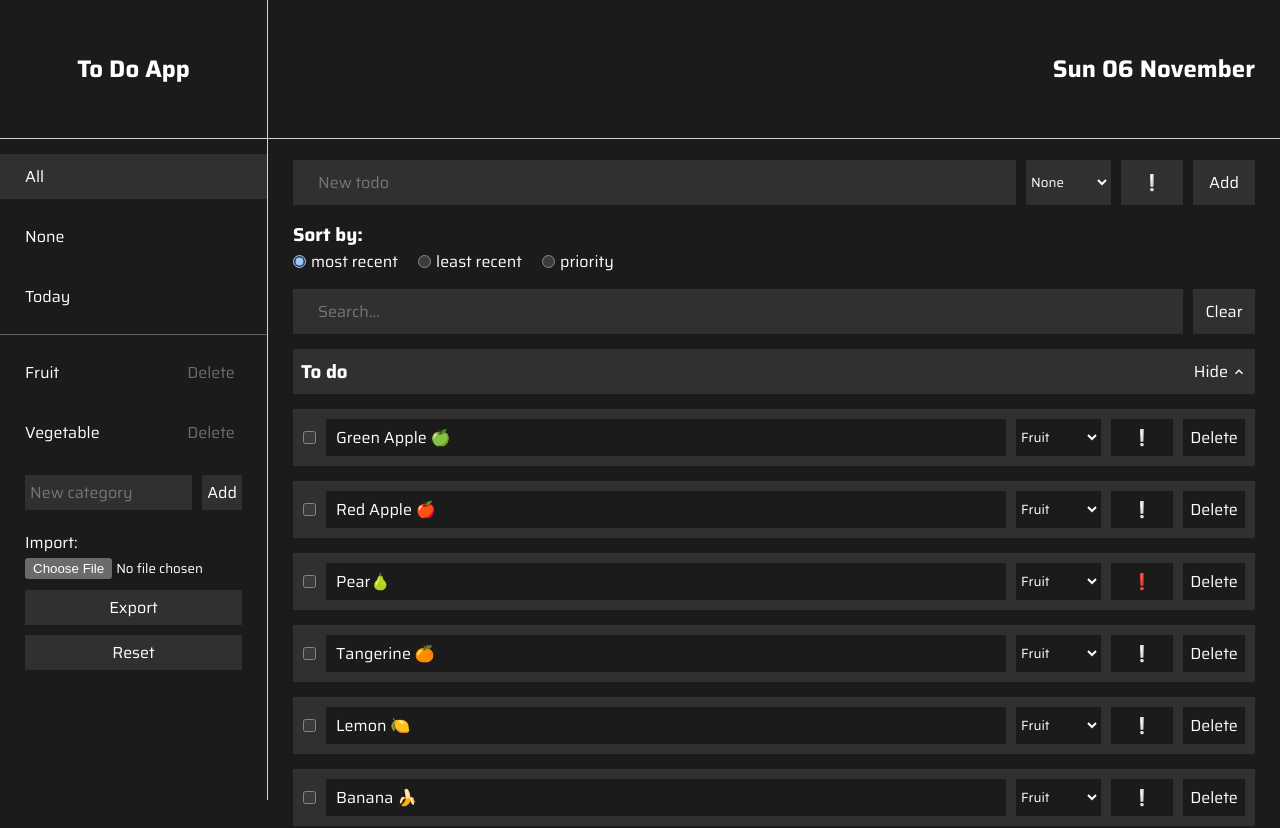
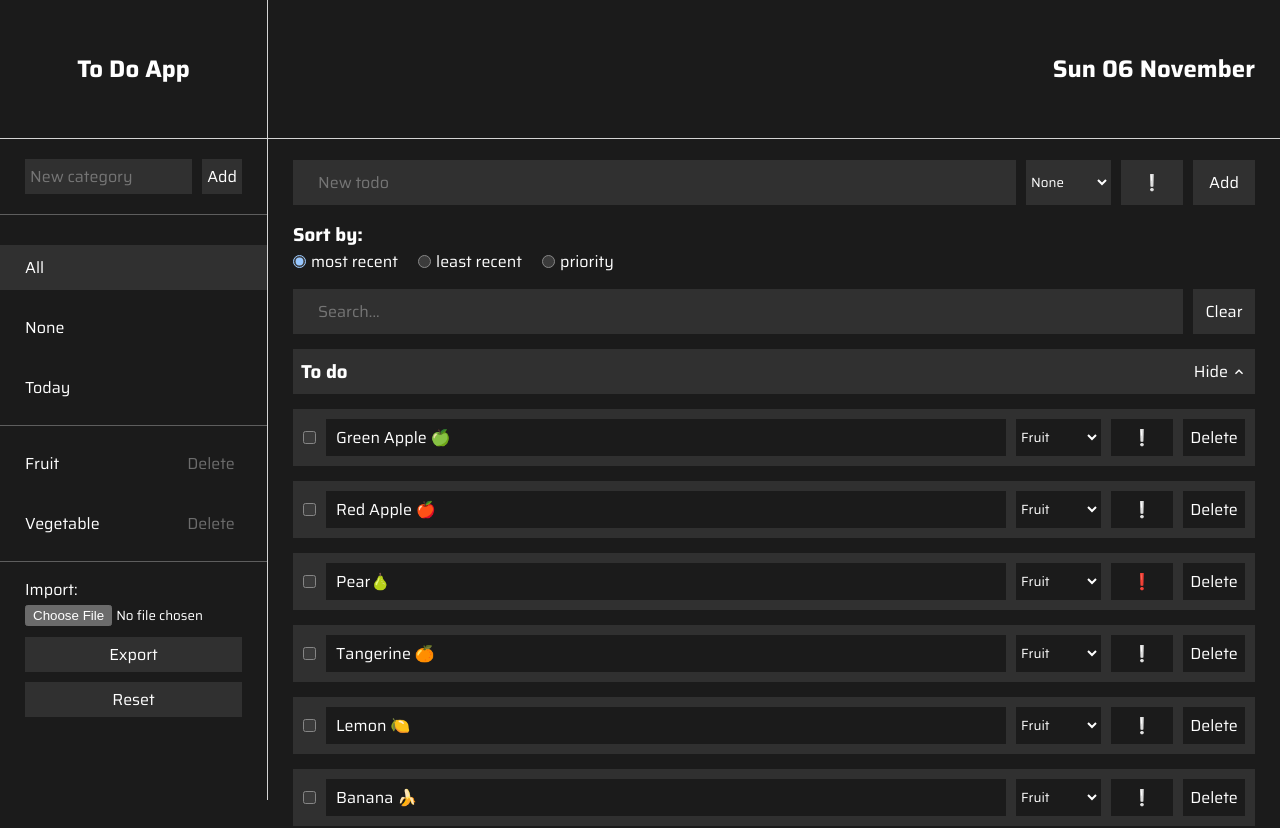
Before and after one commit to tquintal/to-do-app, a React (Create React App) app: page / in a window 1280 px wide. Shown: the top 828 px of the page. Built offline with nearby package versions, Linux system fonts and the light colour scheme.

Commit message:
small layout tweak

```diff
--- a/src/components/Menu/Categories/Categories.js
+++ b/src/components/Menu/Categories/Categories.js
@@ -16,6 +16,8 @@ const Categories = props => {
     };
 
     return <ul className={classes['ul-container']}>
+        <li onClick={onCategoryChangeHandler} className={classes['separator']} />
+
         <li onClick={onCategoryChangeHandler} category={'All'} className={`${classes['ul-li-item']} ${context.listBy === 'all' && classes['ul-li-item-active']}`} style={{ marginTop: '15px' }}>
             All
         </li>
@@ -41,6 +43,8 @@ const Categories = props => {
                 <Button style={{ color: '#6c6c6c' }} category={category} onClick={onDeleteHandler}>Delete</Button>
             </div>
         )}
+
+        <li onClick={onCategoryChangeHandler} className={classes['separator']} />
     </ul>;
 };
 
--- a/src/components/Menu/Categories/Categories.module.css
+++ b/src/components/Menu/Categories/Categories.module.css
@@ -2,6 +2,7 @@
   display: flex;
   flex-direction: column;
   gap: 15px;
+  margin-bottom: 15px;
 }
 
 .custom-cat-container {
--- a/src/components/Menu/Menu.js
+++ b/src/components/Menu/Menu.js
@@ -9,8 +9,8 @@ const Menu = props => {
         <div className={classes['app-title-container']}>
             <h2>To Do App</h2>
         </div>
+        <AddCategory />
         <Categories />
-        <AddCategory />
         <Actions />
         {/* <Footer /> */}
         {/* <ul style={{ textAlign: 'center', marginTop: '15px' }}>
```
